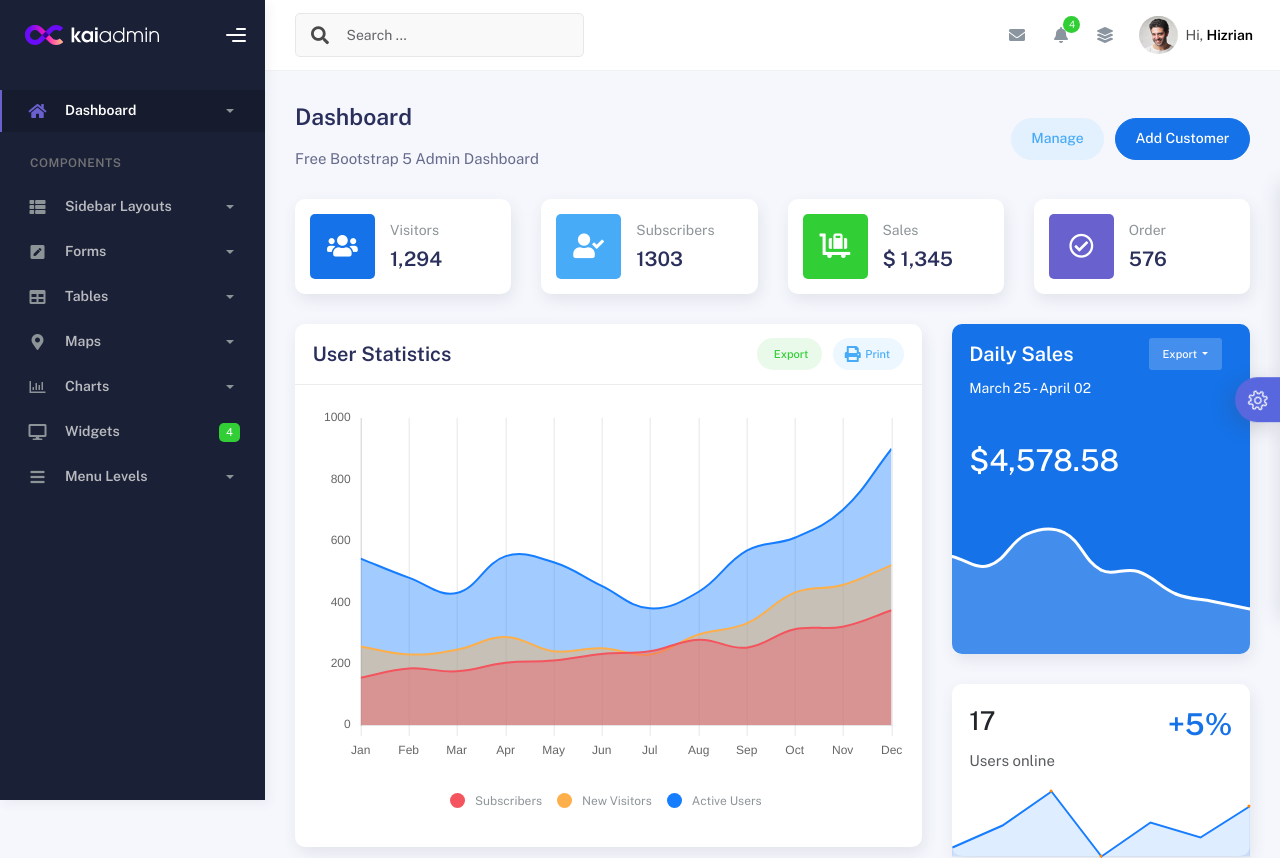
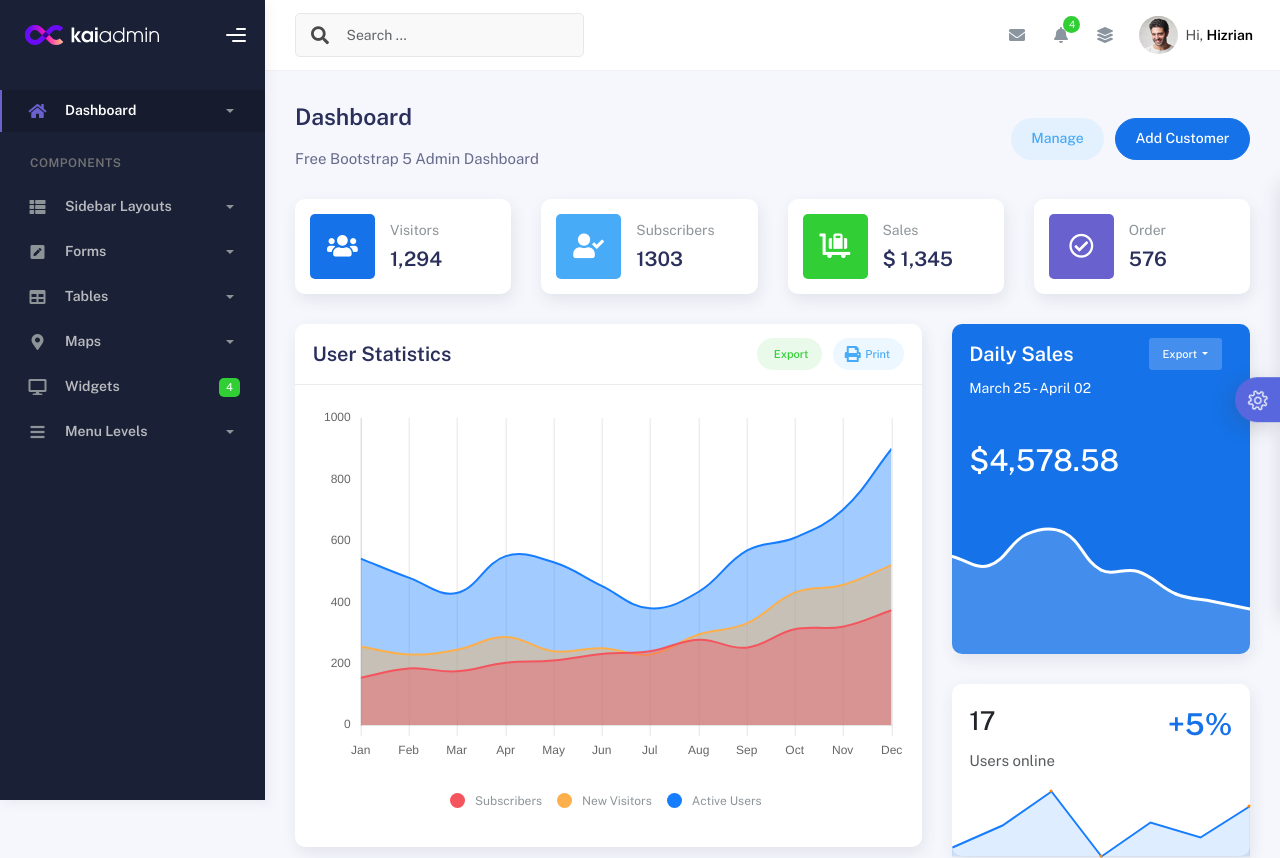
Before and after one commit to Phynax/Peminjaman_Buku_Perpustakaan-Kelompok-3, a PHP site: page / in a window 1280 px wide. Shown: the top 858 px of the page. Run offline with PHP 8.4, Linux system fonts and the light colour scheme.

Commit message:
commit 5

```diff
--- a/index.php
+++ b/index.php
@@ -198,27 +198,7 @@ if (isset($_SESSION['login_success']) && $_SESSION['login_success'] === true) {
                   </ul>
                 </div>
               </li>
-              <li class="nav-item">
-                <a data-bs-toggle="collapse" href="#charts">
-                  <i class="far fa-chart-bar"></i>
-                  <p>Charts</p>
-                  <span class="caret"></span>
-                </a>
-                <div class="collapse" id="charts">
-                  <ul class="nav nav-collapse">
-                    <li>
-                      <a href="charts/charts.html">
-                        <span class="sub-item">Chart Js</span>
-                      </a>
-                    </li>
-                    <li>
-                      <a href="charts/sparkline.html">
-                        <span class="sub-item">Sparkline</span>
-                      </a>
-                    </li>
-                  </ul>
-                </div>
-              </li>
+
               <li class="nav-item">
                 <a href="widgets.html">
                   <i class="fas fa-desktop"></i>
```
Also changed, not shown: icon-menu.html (+1 -21 lines), starter-template.html (+1 -21 lines), widgets.html (+1 -21 lines).
